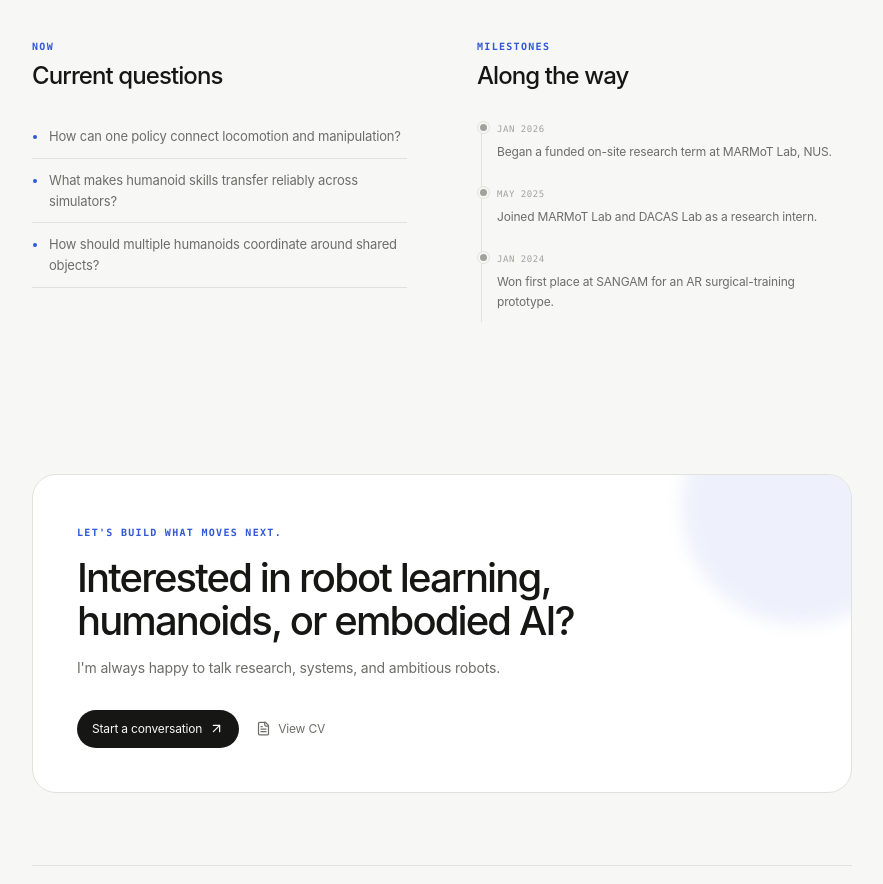
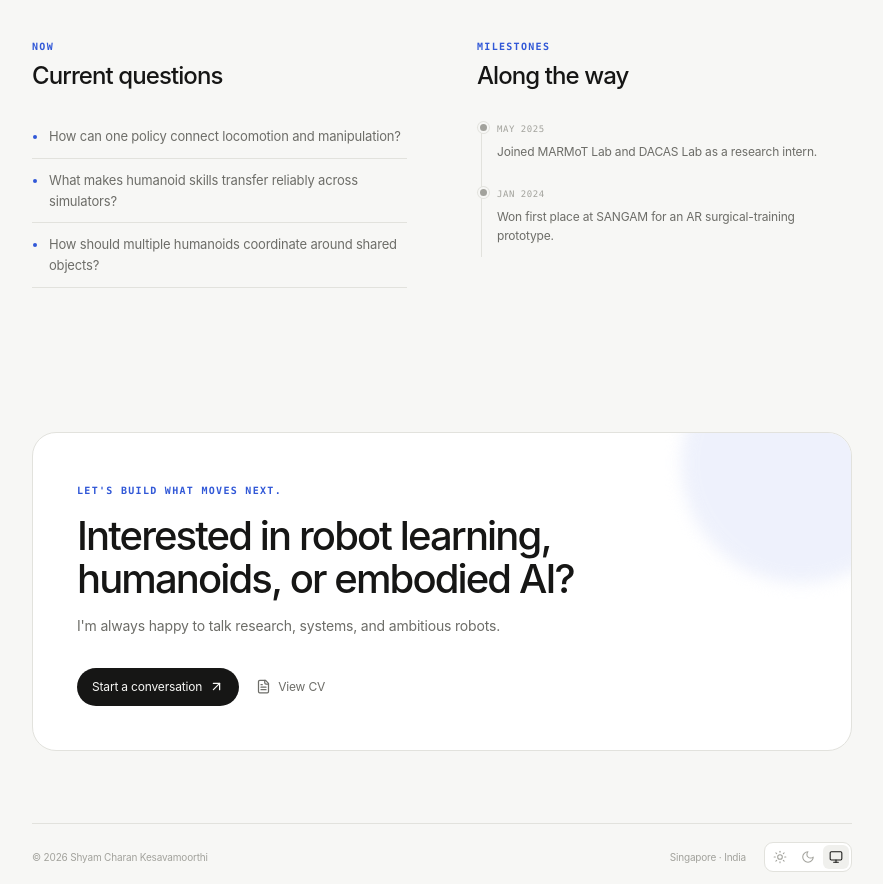
Before and after one commit to InclinedTaco/InclinedTaco.github.io, a Next.js app: page / in a window 1280 px wide. Shown: the part 2500-3384 px from the top of the page, without its empty margins (198-1081 px from the left). Built offline with nearby package versions, Linux system fonts and the light colour scheme.

Commit message:
Remove onsite funding milestone

```diff
--- a/app/data.ts
+++ b/app/data.ts
@@ -54,10 +54,6 @@ export const experience = [
 
 export const milestones = [
   {
-    date: 'Jan 2026',
-    text: 'Began a funded on-site research term at MARMoT Lab, NUS.',
-  },
-  {
     date: 'May 2025',
     text: 'Joined MARMoT Lab and DACAS Lab as a research intern.',
   },
```
